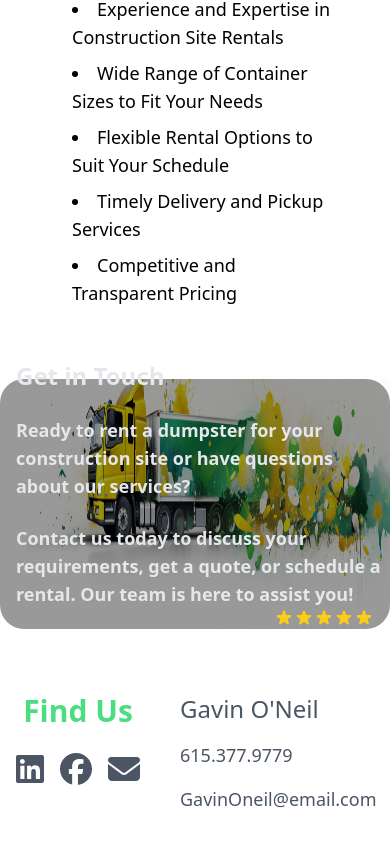
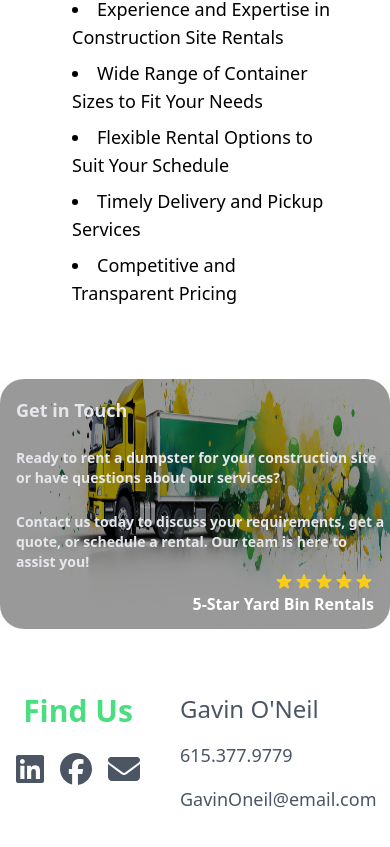
Before and after one commit to ryanhood10/trash-haul, a React (Create React App) app: page / in a window 390 px wide. Shown: the part 2209-3056 px from the top of the page. Built offline with nearby package versions, Linux system fonts and the light colour scheme.

Commit message:
fixed otherHero mobile styling

```diff
--- a/src/components/OtherHero.jsx
+++ b/src/components/OtherHero.jsx
@@ -35,9 +35,9 @@ const OtherHero = () => {
                 <div className='max-h-[500px] relative'>
                     {/* overlay */}
                     <div className='absolute w-full h-full rounded-3xl text-gray-200 max-h-[250px] bg-black/40 flex flex-col justify-center z-0'>
-                        <h3 className="text-2xl text-start font-semibold pb-6 pl-4">Get in Touch</h3>
-                        <p className="text-lg font-bold pl-4">Ready to rent a dumpster for your construction site or have questions about our services?</p>
-                        <p className="mt-6 text-lg font-bold pl-4">Contact us today to discuss your requirements, get a quote, or schedule a rental. Our team is here to assist you!</p>
+                        <h3 className="text-lg md:text-2xl text-start font-semibold pb-6 pl-4">Get in Touch</h3>
+                        <p className="text-sm md:text-lg font-bold pl-4">Ready to rent a dumpster for your construction site or have questions about our services?</p>
+                        <p className="text-sm md:text-lg mt-6 font-bold pl-4">Contact us today to discuss your requirements, get a quote, or schedule a rental. Our team is here to assist you!</p>
                         <div className='flex justify-end pr-4'>
                             <StarIcon className="h-5 text-yellow-400"></StarIcon>
                             <StarIcon className="h-5 text-yellow-400"></StarIcon>
```
